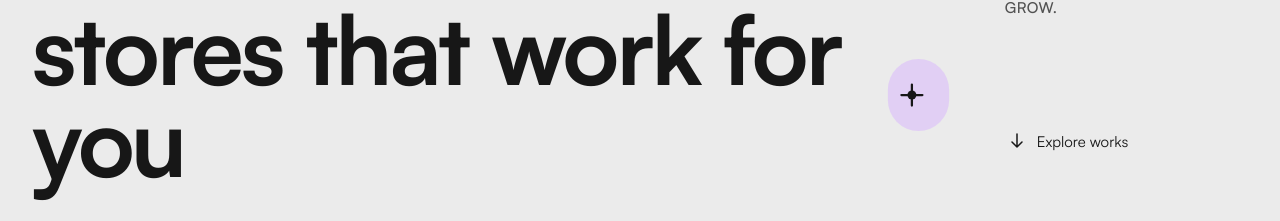
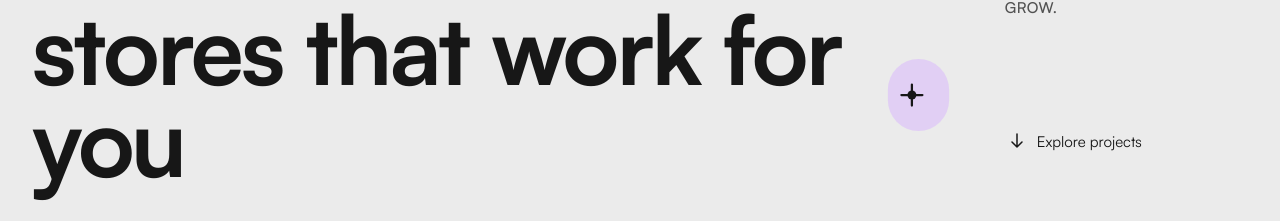
Before and after one commit to evankardamitsis/below_the_fold, a Next.js app: page / in a window 1280 px wide. Shown: the part 339-560 px from the top of the page. Built offline with nearby package versions, Linux system fonts and the light colour scheme; no server answers.

Commit message:
connect vercel blob

```diff
--- a/src/components/marketing/hero.tsx
+++ b/src/components/marketing/hero.tsx
@@ -36,7 +36,7 @@ export function MarketingHero() {
                             className="text-[15px] text-neutral-900 hover:opacity-70 transition-opacity inline-flex items-center group mt-6"
                         >
                             <ExploreArrow />
-                            <span>Explore works</span>
+                            <span>Explore projects</span>
                         </Link>
                     </div>
                 </div>
@@ -45,18 +45,20 @@ export function MarketingHero() {
                 <ScrollingText />
 
                 {/* Hero Video */}
-                <div className="mt-10 w-full aspect-[16/9] rounded-2xl overflow-hidden">
+                <div className="mt-10 w-full aspect-[16/9] rounded-2xl overflow-hidden bg-neutral-100">
                     <video
                         autoPlay
                         loop
                         muted
                         playsInline
+                        poster="/video-poster.webp"
                         className="w-full h-full object-cover"
                     >
                         <source
-                            src="https://your-blob-storage-url.com/hero-video.mp4"
+                            src={process.env.NEXT_PUBLIC_HERO_VIDEO_URL}
                             type="video/mp4"
                         />
+                        Your browser does not support the video tag.
                     </video>
                 </div>
             </div>
```
